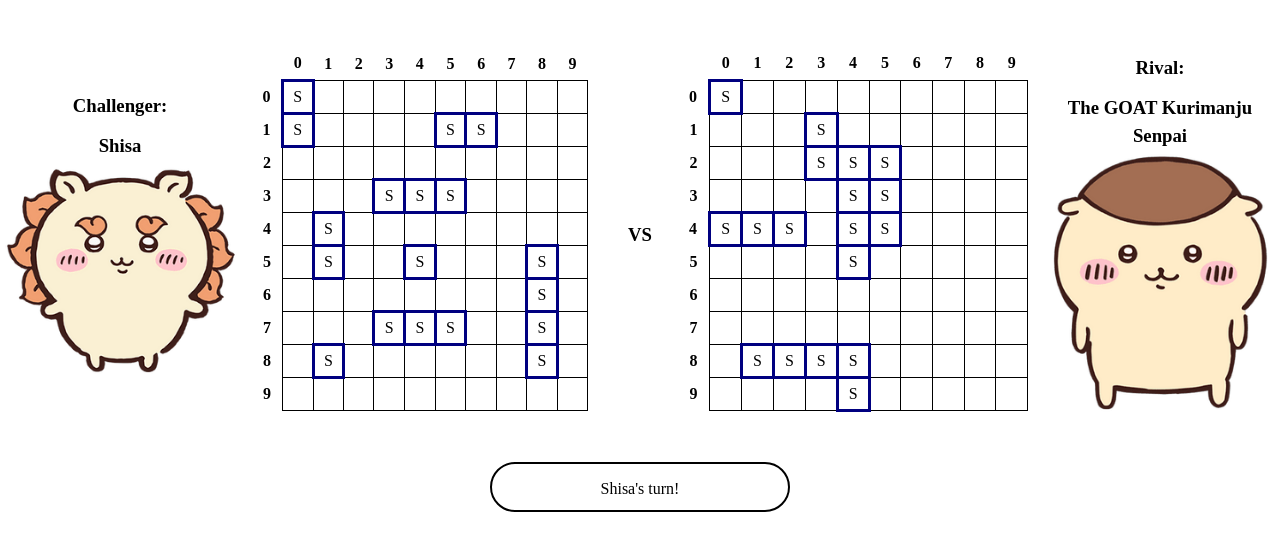
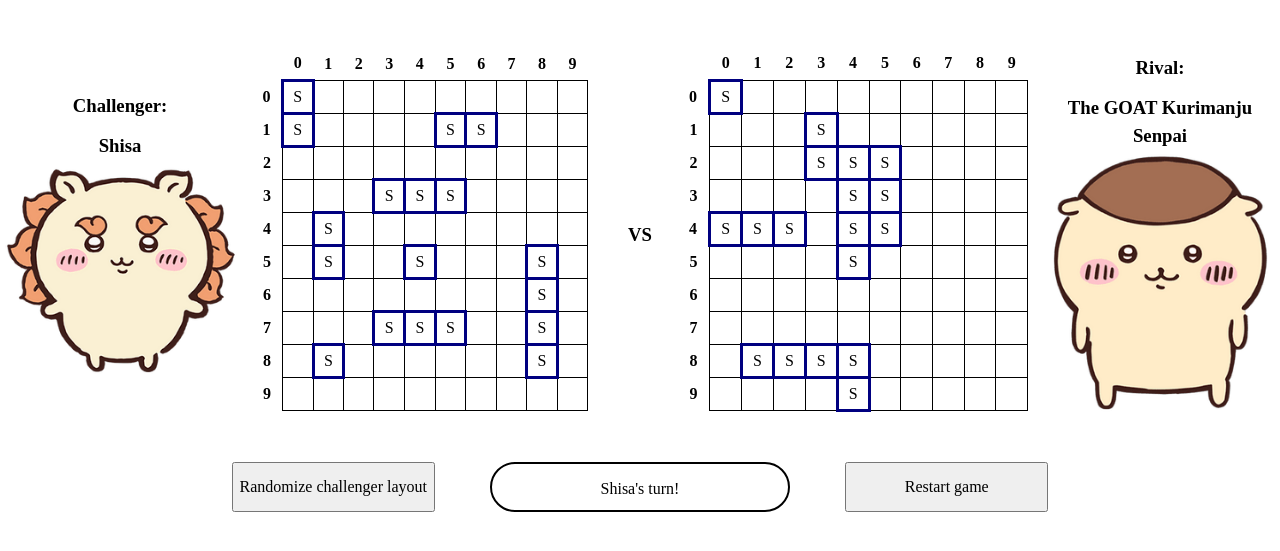
Before and after one commit to JellyRollJunior/kurimanju-battleship, a website built with webpack: page src/index.html in a window 1280 px wide. Shown: the part 115-666 px from the top of the page. Built offline with nearby package versions, Linux system fonts and the light colour scheme.

Commit message:
feat: add restart and randomize challenger layout button

```diff
--- a/src/index.html
+++ b/src/index.html
@@ -7,7 +7,10 @@
   </head>
   <body>
     <h1>Kurimanju Battleship</h1>
-    <h3>Play an exciting game of battleship against everyone's friend Kurimanju Senpai!</h3>
+    <h3>
+      Play an exciting game of battleship against everyone's friend Kurimanju
+      Senpai!
+    </h3>
     <div class="quad-content-separated">
       <div class="img-frame">
         <h3>Challenger:</h3>
@@ -23,6 +26,10 @@
         <img src="./images/kurimanju.png" alt="" class="rival-image" />
       </div>
     </div>
-    <div class="game-state-display">It is your turn!</div>
+    <div class="menu">
+      <button id="randomize">Randomize challenger layout</button>
+      <div class="game-state-display">It is your turn!</div>
+      <button id="restart">Restart game</button>
+    </div>
   </body>
 </html>
--- a/src/styles.css
+++ b/src/styles.css
@@ -110,13 +110,23 @@ td.highlight {
   border: 3px solid red;
 }
 
+.menu {
+  --display-width: 300px;
+  display: grid;
+  grid-template-columns: 1fr var(--display-width) 1fr;
+  gap: 55px;
+
+  margin-top: 45px;
+}
+
 .game-state-display {
   --display-height: 50px;
+  flex: 1;
+
   text-align: center;
   line-height: var(--display-height);
   height: var(--display-height);
-  width: 300px;
-  margin-top: 45px;
+  width: var(--display-width);
   border: 2px solid black;
   border-radius: 25px;
 }
```
